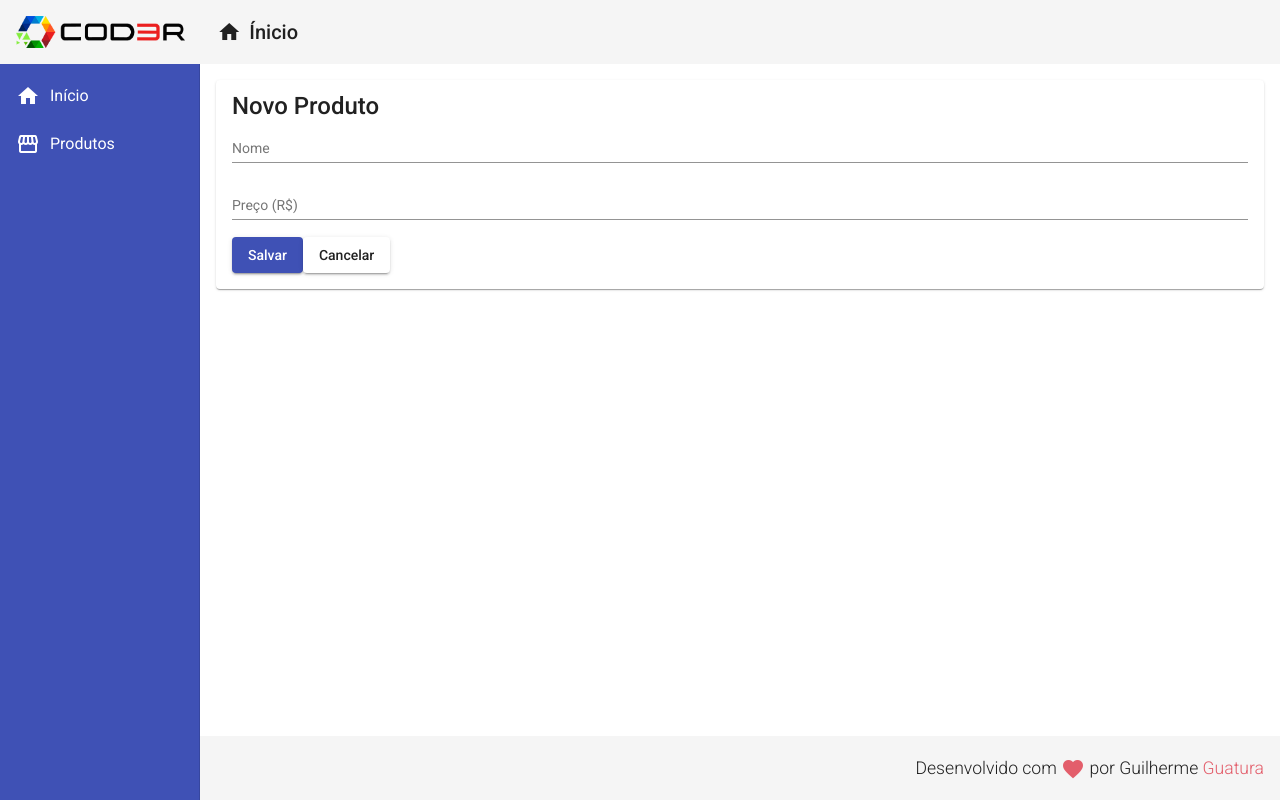
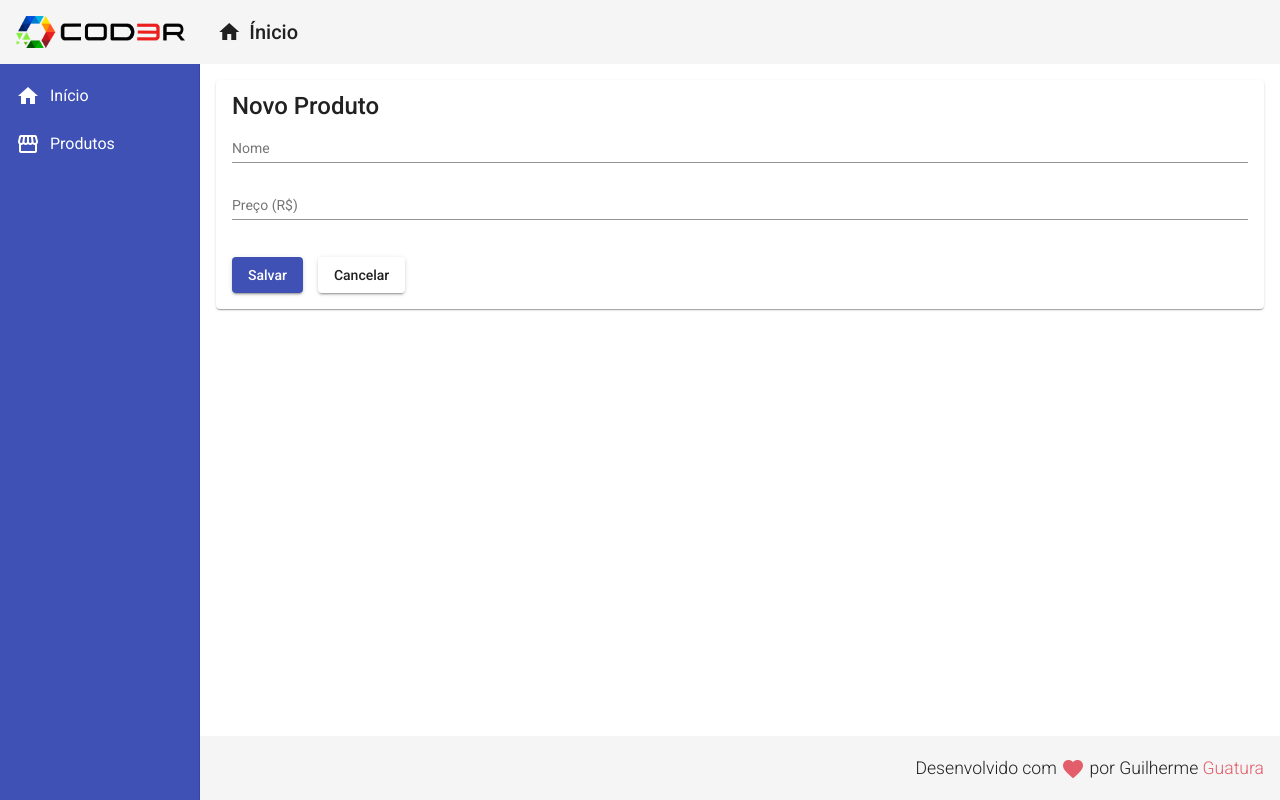
Before and after one commit to guiguat/angular-crud, an Angular app in the folder frontend/: page /products/create in a window 1280 px wide. Built offline with nearby package versions, Linux system fonts and the light colour scheme.

Commit message:
style form

```diff
--- a/frontend/src/app/components/product/product-create/product-create.component.css
+++ b/frontend/src/app/components/product/product-create/product-create.component.css
@@ -2,3 +2,7 @@
     display: flex;
     flex-direction: column;
 }
+button{
+    margin-right: 15px;
+    margin-top: 20px;
+}
```
